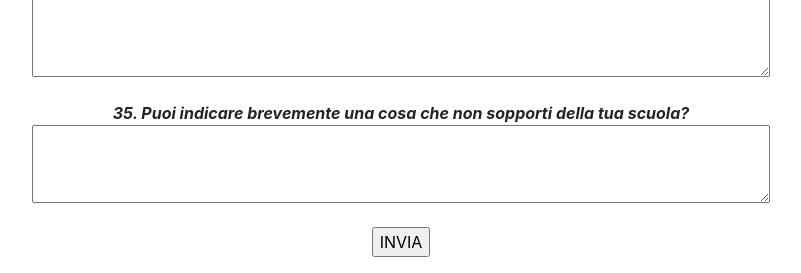
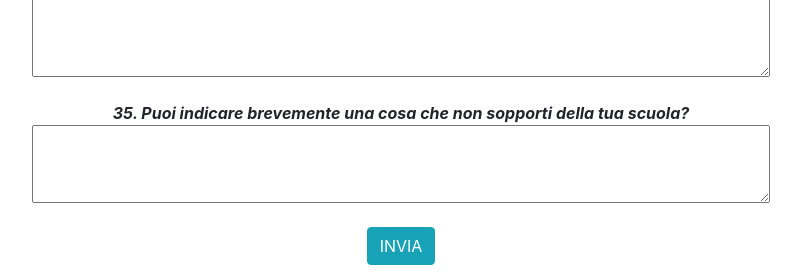
Before and after one commit to danieletommasini/questionario, a PHP site: page / in a window 1280 px wide. Shown: the part 6227-6500 px from the top of the page, without its empty margins (239-1040 px from the left). Run offline with PHP 8.4, Linux system fonts and the light colour scheme; some libraries are stand-ins or nearby versions.

Commit message:
bottone blu

```diff
--- a/index.php
+++ b/index.php
@@ -260,7 +260,7 @@
             <i><b>35. Puoi indicare brevemente una cosa che non sopporti della tua scuola?</b></i><br>
                 <textarea rows="3" cols="70" name="c35" form="form1"></textarea><br>
             <br>
-                <input type="submit" name="sendclass" value="INVIA"/>
+                <input type="submit" name="sendclass" class='btn btn-info' value="INVIA"/>
             </form>
         </div>
     </body>
```
